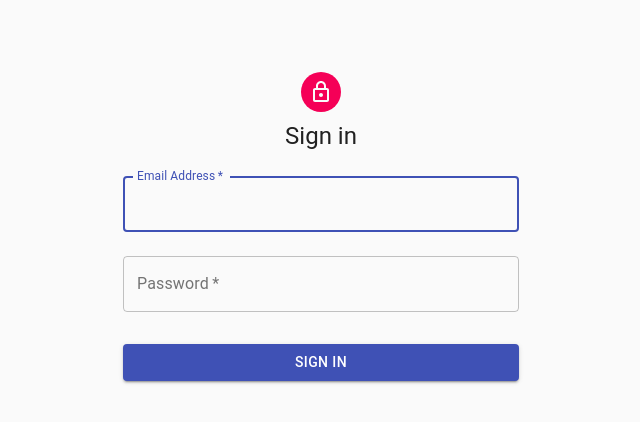
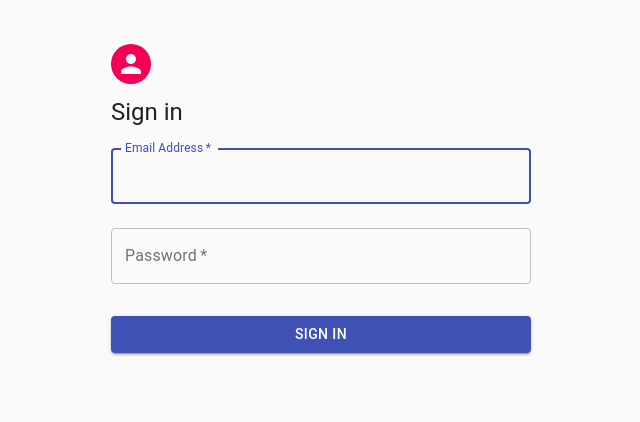
Before and after one commit to dynamox-ac/desafio-2-com-redux, a Next.js app: page /signin in a window 1280 px wide. Shown: the top 422 px of the page, without its empty margins (319-959 px from the left). Built offline with nearby package versions, Linux system fonts and the light colour scheme; what reduxsauce would draw is missing.

Commit message:
feat: css-grid layout

```diff
--- a/components/SignIn/SignIn.js
+++ b/components/SignIn/SignIn.js
@@ -1,45 +1,35 @@
 import React from 'react';
 import Avatar from '@material-ui/core/Avatar';
 import Button from '@material-ui/core/Button';
-import CssBaseline from '@material-ui/core/CssBaseline';
 import TextField from '@material-ui/core/TextField';
-import FormControlLabel from '@material-ui/core/FormControlLabel';
-import Checkbox from '@material-ui/core/Checkbox';
-import Link from '@material-ui/core/Link';
 import Grid from '@material-ui/core/Grid';
-import Box from '@material-ui/core/Box';
-import LockOutlinedIcon from '@material-ui/icons/LockOutlined';
 import Typography from '@material-ui/core/Typography';
 import { makeStyles } from '@material-ui/core/styles';
 import Container from '@material-ui/core/Container';
 
-// function Copyright() {
-//   return (
-//     <Typography variant="body2" color="textSecondary" align="center">
-//       {'Copyright © '}
-//       <Link color="inherit" href="https://mui.com/">
-//         Your Website
-//       </Link>{' '}
-//       {new Date().getFullYear()}
-//       {'.'}
-//     </Typography>
-//   );
-// }
-
 const useStyles = makeStyles((theme) => ({
+  root: {
+    '& .MuiGrid-item': {
+      paddingLeft: 0,
+      paddingTop: 0
+    },
+    flexGrow: 1,
+    alignItems: 'center'
+  },
   paper: {
-    marginTop: theme.spacing(8),
+    marginTop: theme.spacing(3),
     display: 'flex',
     flexDirection: 'column',
     alignItems: 'center',
   },
   avatar: {
-    margin: theme.spacing(1),
+    marginTop: '2rem',
+    margin: theme.spacing(0),
     backgroundColor: theme.palette.secondary.main,
   },
   form: {
     width: '100%', // Fix IE 11 issue.
-    marginTop: theme.spacing(1),
+    marginTop: theme.spacing(2),
   },
   submit: {
     margin: theme.spacing(3, 0, 2),
@@ -50,16 +40,21 @@ export default function SignIn() {
   const classes = useStyles();
 
   return (
-    <Container component="main" maxWidth="xs">
-      <CssBaseline />
+    <Container className={classes.root}component="main" maxWidth="xs">
       <div className={classes.paper}>
-        <Avatar className={classes.avatar}>
-          <LockOutlinedIcon />
-        </Avatar>
-        <Typography component="h1" variant="h5">
+        <Grid className={classes.header} container spacing={3}>
+          <Grid item xs={12}>
+            <Avatar className={classes.avatar}/>
+          </Grid>
+          <Grid item xs={12}>
+            <Typography className={classes.title} component="h1" variant="h5">
               Sign in
             </Typography>
+          </Grid>
+        </Grid>
+        <Grid className={classes.gridForm} container spacing={3}>
           <form className={classes.form} noValidate>
+            <Grid item xs={12}>
               <TextField
                 variant="outlined"
                 margin="normal"
@@ -71,6 +66,8 @@ export default function SignIn() {
                 autoComplete="email"
                 autoFocus
               />
+            </Grid>
+            <Grid item xs={12}>
               <TextField
                 variant="outlined"
                 margin="normal"
@@ -82,6 +79,8 @@ export default function SignIn() {
                 id="password"
                 autoComplete="current-password"
               />
+            </Grid>
+            <Grid item xs={12}>
               <Button
                 type="submit"
                 fullWidth
@@ -91,10 +90,10 @@ export default function SignIn() {
               >
                 Sign In
               </Button>
+            </Grid>
           </form>
+        </Grid>
       </div>
-      <Box mt={8}>
-      </Box>
     </Container>
   );
 }
--- a/pages/signin/index.js
+++ b/pages/signin/index.js
@@ -1,9 +1,11 @@
+import { CssBaseline } from "@material-ui/core";
 import React from "react";
 import SignIn from "../../components/SignIn/SignIn"
 
 const SignInPage = () => {
    return (
       <main>
+         <CssBaseline />
          <SignIn />
       </main>
    );
```
Lines whose indentation alone changed are shown as unchanged.
